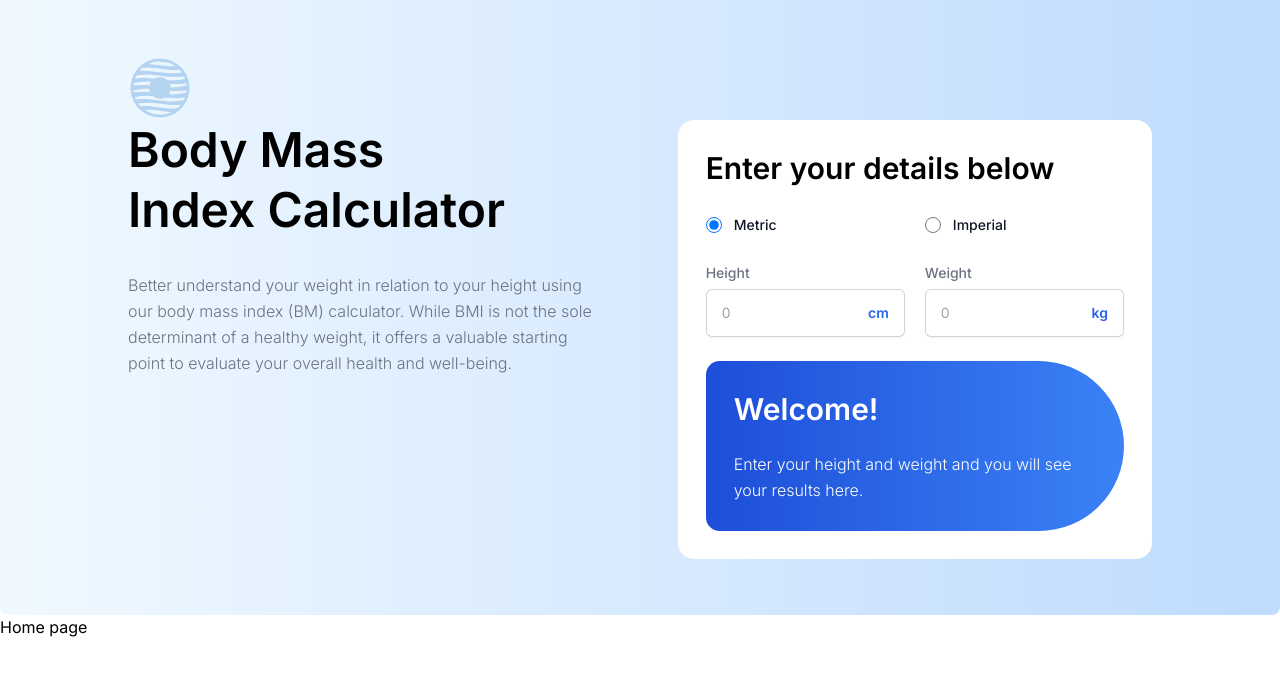
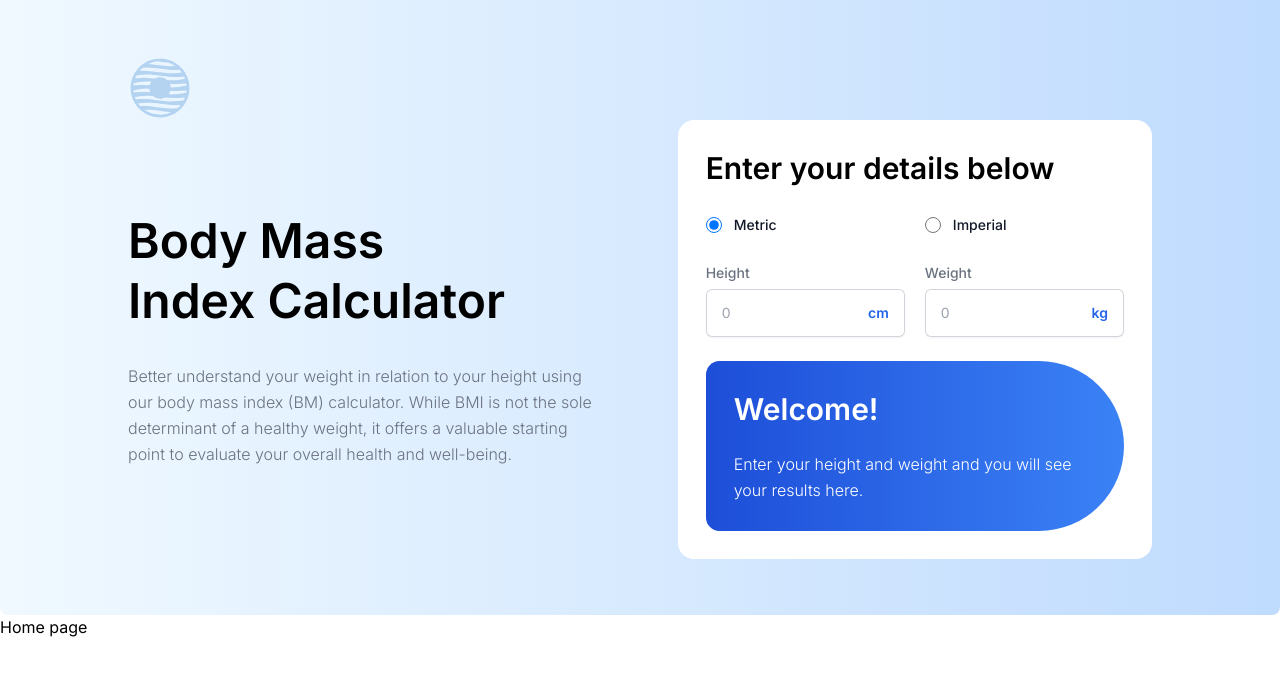
Before and after one commit to chungvuiloong/bmi_calculator, a Next.js app: page / in a window 1280 px wide. Shown: the top 676 px of the page. Built offline with nearby package versions, Linux system fonts and the light colour scheme.

Commit message:
Centered h1 and its paragraph.

```diff
--- a/src/components/HeroBanner/index.tsx
+++ b/src/components/HeroBanner/index.tsx
@@ -99,7 +99,7 @@ export  const HeroBanner = () => {
                     <div className='container mx-auto'>
                         <Image src={Blue_wavey_circle} alt='Blue circle' />
                         <div className='flex lg:gap-20 gap-12'>
-                            <div className='basis-1/2 flex flex-col gap-8'>
+                            <div className='basis-1/2 flex flex-col justify-center gap-8'>
                                 <Typography variant='h1'>Body Mass<br/>Index Calculator</Typography>
                                 <Typography variant='paragraph'>
                                     Better understand your weight in relation to your height using
```
